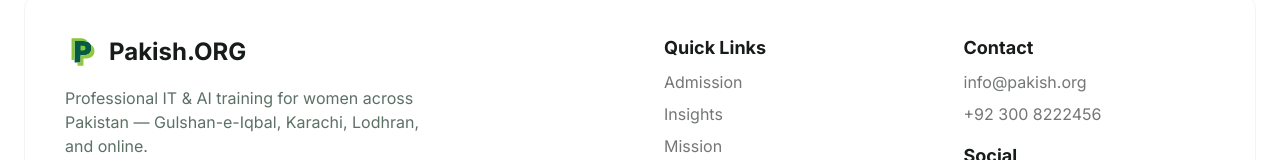
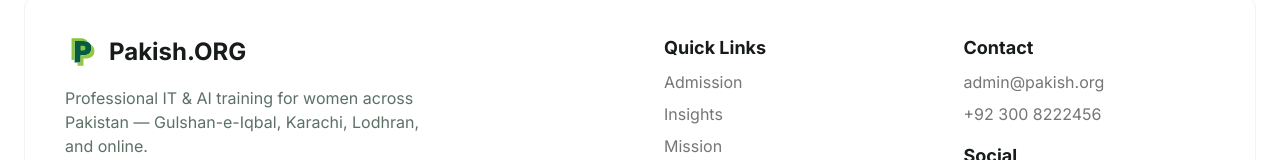
Before and after one commit to adibapk/pakish-org, a Next.js app: page / in a window 1280 px wide. Shown: the part 11762-11922 px from the top of the page. Built offline with nearby package versions, Linux system fonts and the light colour scheme.

Commit message:
Update footer contact email

```diff
--- a/components/layout/sections/footer.tsx
+++ b/components/layout/sections/footer.tsx
@@ -75,10 +75,10 @@ export const FooterSection = () => {
           <div className="flex flex-col gap-2">
             <h3 className="font-bold text-lg">Contact</h3>
             <a
-              href="mailto:info@pakish.org"
+              href="mailto:admin@pakish.org"
               className="opacity-60 hover:opacity-100 transition-opacity"
             >
-              info@pakish.org
+              admin@pakish.org
             </a>
             <a
               href="https://wa.me/923008222456"
```
